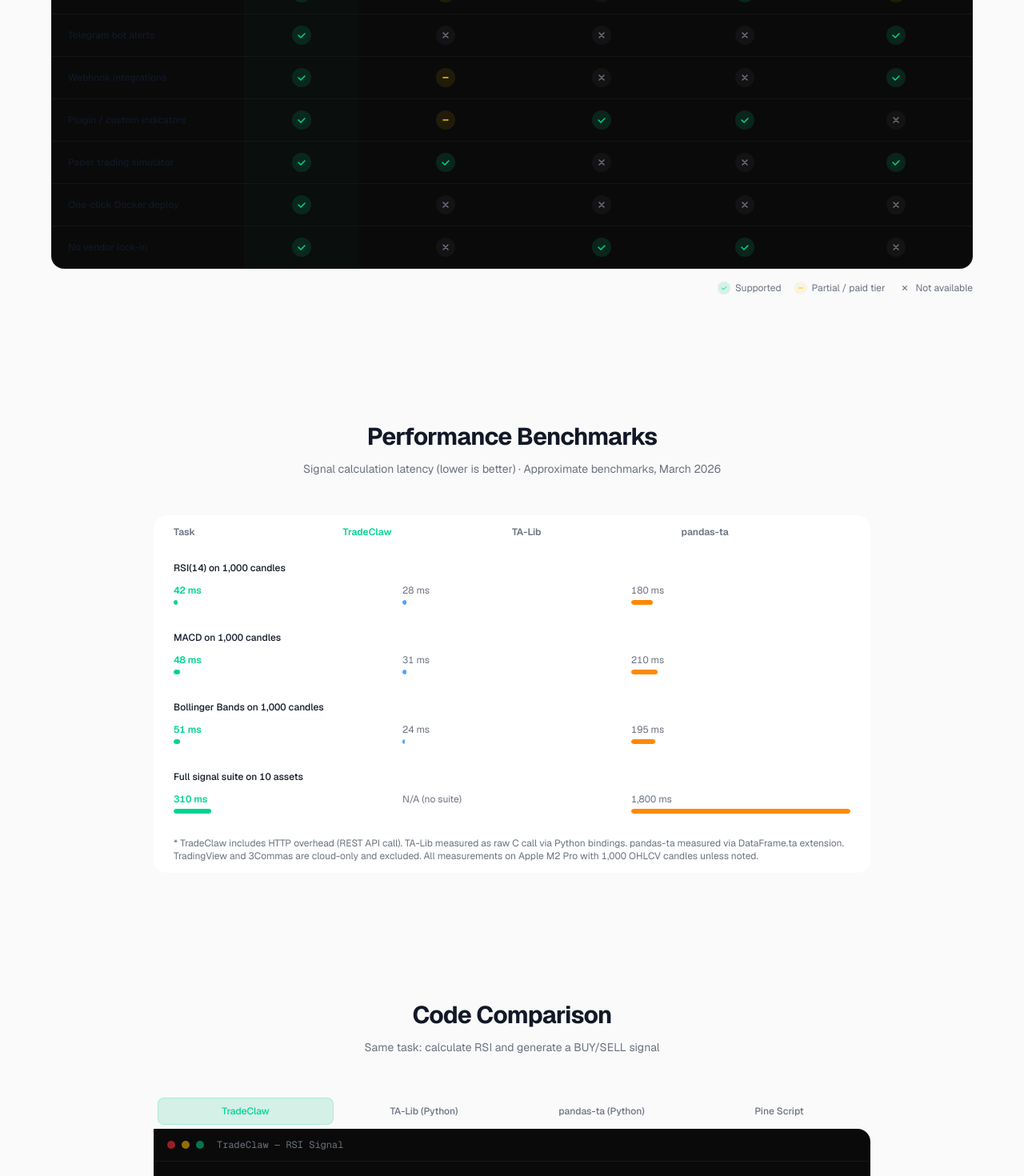
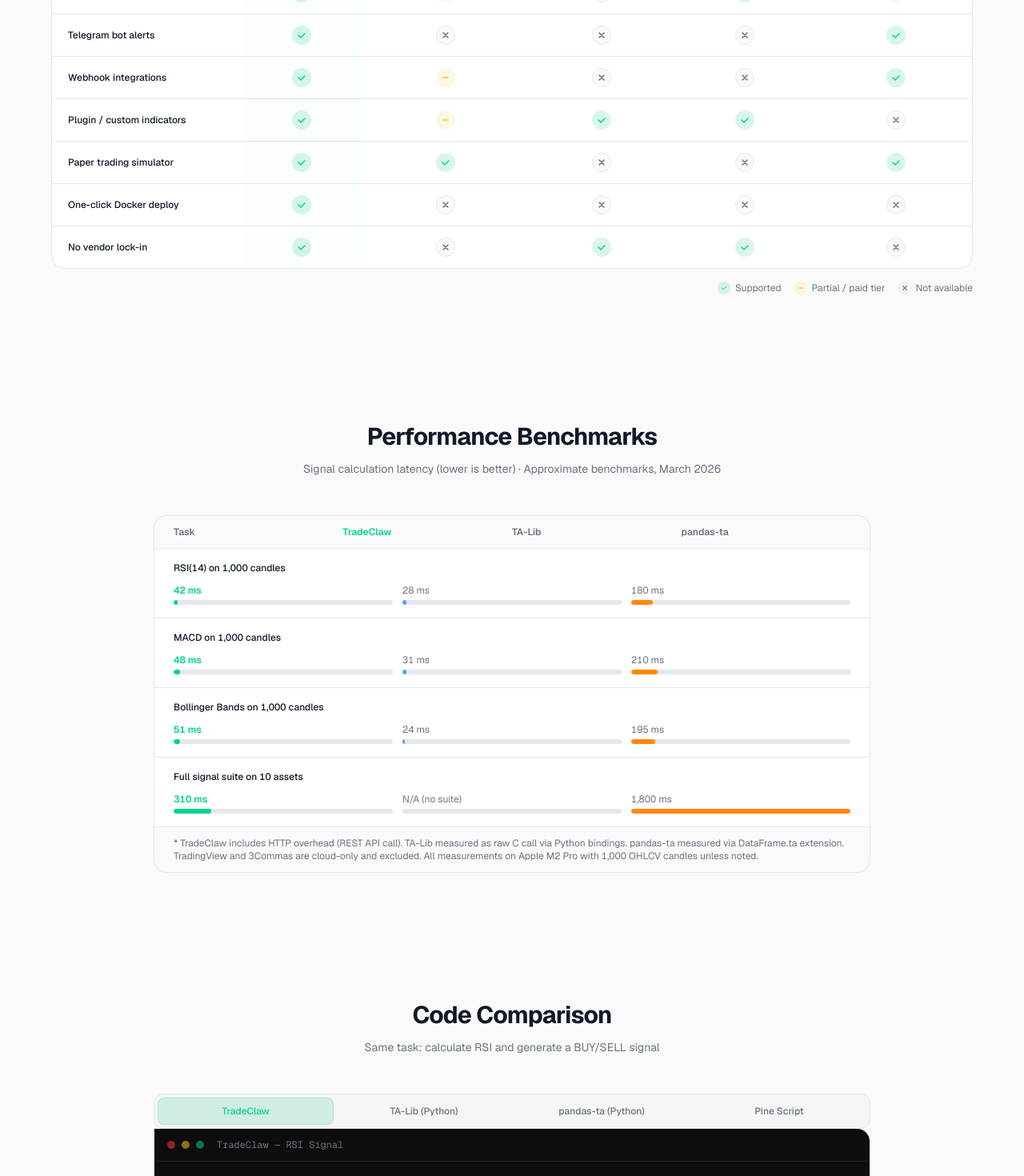
Before and after one commit to naimkatiman/tradeclaw, a Next.js app in the folder apps/web/: page /compare in a window 1280 px wide. Shown: the part 1260-2730 px from the top of the page at 80% size. Built offline with nearby package versions, Linux system fonts and the light colour scheme; no server answers.

Commit message:
feat: light mode support for /compare page (Feature Comparison, Benchmarks, Code, FAQ sections)

```diff
--- a/apps/web/app/compare/CompareClient.tsx
+++ b/apps/web/app/compare/CompareClient.tsx
@@ -337,7 +337,7 @@
   if (value === false) {
     return (
       <div className="flex justify-center">
-        <span className="inline-flex items-center justify-center w-6 h-6 rounded-full bg-white/[0.04] text-[var(--text-secondary)]">
+        <span className="inline-flex items-center justify-center w-6 h-6 rounded-full bg-[var(--glass-bg)] border border-[var(--border)] text-[var(--text-secondary)]">
           <svg width="10" height="10" viewBox="0 0 10 10" fill="none">
             <path d="M2 2l6 6M8 2l-6 6" stroke="currentColor" strokeWidth="1.5" strokeLinecap="round" />
           </svg>
@@ -379,7 +379,7 @@
         <div className="absolute top-1/2 left-1/2 -translate-x-1/2 -translate-y-1/2 w-[600px] h-[300px] bg-emerald-500/[0.06] blur-[120px] pointer-events-none" />
 
         <div className="relative mx-auto max-w-3xl">
-          <div className="inline-flex items-center gap-2 rounded-full border border-white/8 bg-white/[0.03] px-4 py-1.5 text-xs font-medium text-[var(--text-secondary)] mb-6">
+          <div className="inline-flex items-center gap-2 rounded-full border border-[var(--border)] bg-[var(--glass-bg)] px-4 py-1.5 text-xs font-medium text-[var(--text-secondary)] mb-6">
             <span className="w-1.5 h-1.5 rounded-full bg-emerald-400 animate-pulse" />
             Open Source · Self-Hosted · Free Forever
           </div>
@@ -430,10 +430,10 @@
             </p>
           </div>
 
-          <div className="overflow-x-auto rounded-2xl border border-white/6" style={{ background: '#0a0a0a' }}>
+          <div className="overflow-x-auto rounded-2xl border border-[var(--border)] bg-[var(--bg-card)]">
             <table className="w-full" style={{ minWidth: '760px' }}>
               <thead>
-                <tr className="border-b border-white/6">
+                <tr className="border-b border-[var(--border)]">
                   <th className="text-left px-5 py-4 text-xs font-semibold text-[var(--text-secondary)] w-[240px]">
                     Feature
                   </th>
@@ -458,7 +458,7 @@
                 {COMPARISON_ROWS.map((row, i) => (
                   <tr
                     key={row.feature}
-                    className={`border-b border-white/[0.04] transition-colors hover:bg-white/[0.015] ${
+                    className={`border-b border-[var(--border)] transition-colors hover:bg-[var(--glass-bg)] ${
                       i === COMPARISON_ROWS.length - 1 ? 'border-b-0' : ''
                     }`}
                   >
@@ -501,7 +501,7 @@
               Partial / paid tier
             </span>
             <span className="flex items-center gap-1.5">
-              <span className="inline-flex items-center justify-center w-4 h-4 rounded-full bg-white/[0.04] text-[var(--text-secondary)]">
+              <span className="inline-flex items-center justify-center w-4 h-4 rounded-full bg-[var(--glass-bg)] border border-[var(--border)] text-[var(--text-secondary)]">
                 <svg width="8" height="8" viewBox="0 0 10 10" fill="none"><path d="M2 2l6 6M8 2l-6 6" stroke="currentColor" strokeWidth="1.5" strokeLinecap="round" /></svg>
               </span>
               Not available
@@ -521,8 +521,8 @@
           </div>
 
           <div className="overflow-x-auto">
-          <div className="rounded-2xl border border-white/6 overflow-hidden min-w-[480px]" style={{ background: 'var(--bg-card, #111)' }}>
-            <div className="grid grid-cols-4 border-b border-white/6 bg-white/[0.02] px-6 py-3 text-xs font-semibold text-[var(--text-secondary)]">
+          <div className="rounded-2xl border border-[var(--border)] overflow-hidden min-w-[480px] bg-[var(--bg-card)]">
+            <div className="grid grid-cols-4 border-b border-[var(--border)] bg-[var(--glass-bg)] px-6 py-3 text-xs font-semibold text-[var(--text-secondary)]">
               <span>Task</span>
               <span className="text-emerald-400">TradeClaw</span>
               <span>TA-Lib</span>
@@ -532,7 +532,7 @@
             {BENCHMARKS.map((row, i) => (
               <div
                 key={row.task}
-                className={`px-6 py-4 ${i < BENCHMARKS.length - 1 ? 'border-b border-white/[0.04]' : ''}`}
+                className={`px-6 py-4 ${i < BENCHMARKS.length - 1 ? 'border-b border-[var(--border)]' : ''}`}
               >
                 <p className="text-xs font-medium text-[var(--foreground)] mb-3">{row.task}</p>
                 <div className="grid grid-cols-3 gap-3">
@@ -541,7 +541,7 @@
                     <div className="flex justify-between text-xs mb-1">
                       <span className="text-emerald-400 font-semibold">{row.tradeclaw}</span>
                     </div>
-                    <div className="h-1.5 rounded-full bg-white/[0.06] overflow-hidden">
+                    <div className="h-1.5 rounded-full bg-[var(--border)] overflow-hidden">
                       <div
                         className="h-full rounded-full bg-emerald-400 transition-all duration-700"
                         style={{ width: `${Math.round((row.tcMs / maxMs) * 100)}%` }}
@@ -553,7 +553,7 @@
                     <div className="flex justify-between text-xs mb-1">
                       <span className="text-[var(--text-secondary)]">{row.talib}</span>
                     </div>
-                    <div className="h-1.5 rounded-full bg-white/[0.06] overflow-hidden">
+                    <div className="h-1.5 rounded-full bg-[var(--border)] overflow-hidden">
                       {row.talibMs > 0 ? (
                         <div
                           className="h-full rounded-full bg-blue-400 transition-all duration-700"
@@ -567,7 +567,7 @@
                     <div className="flex justify-between text-xs mb-1">
                       <span className="text-[var(--text-secondary)]">{row.pandasta}</span>
                     </div>
-                    <div className="h-1.5 rounded-full bg-white/[0.06] overflow-hidden">
+                    <div className="h-1.5 rounded-full bg-[var(--border)] overflow-hidden">
                       <div
                         className="h-full rounded-full bg-orange-400 transition-all duration-700"
                         style={{ width: `${Math.round((row.pandaMs / maxMs) * 100)}%` }}
@@ -578,7 +578,7 @@
               </div>
             ))}
 
-            <div className="px-6 py-3 border-t border-white/6 bg-white/[0.01]">
+            <div className="px-6 py-3 border-t border-[var(--border)] bg-[var(--glass-bg)]">
               <p className="text-xs text-[var(--text-secondary)]">
                 * TradeClaw includes HTTP overhead (REST API call). TA-Lib measured as raw C call via Python bindings.
                 pandas-ta measured via DataFrame.ta extension. TradingView and 3Commas are cloud-only and excluded.
@@ -601,7 +601,7 @@
           </div>
 
           {/* Tabs */}
-          <div className="flex gap-1 rounded-xl border border-white/6 bg-white/[0.02] p-1 mb-0 overflow-x-auto" style={{ scrollbarWidth: 'none' }}>
+          <div className="flex gap-1 rounded-xl border border-[var(--border)] bg-[var(--glass-bg)] p-1 mb-0 overflow-x-auto" style={{ scrollbarWidth: 'none' }}>
             {(Object.keys(CODE_SAMPLES) as CodeTab[]).map((tab) => (
               <button
                 key={tab}
@@ -618,8 +618,8 @@
           </div>
 
           {/* Code block */}
-          <div className="rounded-b-2xl rounded-tr-2xl border border-t-0 border-white/6 overflow-hidden" style={{ background: '#0a0a0a' }}>
-            <div className="flex items-center gap-2 px-4 py-3 border-b border-white/6">
+          <div className="rounded-b-2xl rounded-tr-2xl border border-t-0 border-[var(--border)] overflow-hidden bg-[#0d0d0d]">
+            <div className="flex items-center gap-2 px-4 py-3 border-b border-white/8">
               <span className="w-2.5 h-2.5 rounded-full bg-red-500/60" />
               <span className="w-2.5 h-2.5 rounded-full bg-yellow-500/60" />
               <span className="w-2.5 h-2.5 rounded-full bg-emerald-500/60" />
@@ -652,8 +652,7 @@
             {FAQS.map((faq, i) => (
               <div
                 key={i}
-                className="rounded-xl border border-white/6 overflow-hidden transition-all duration-200"
-                style={{ background: 'var(--bg-card, #111)' }}
+                className="rounded-xl border border-[var(--border)] overflow-hidden transition-all duration-200 bg-[var(--bg-card)]"
               >
                 <button
                   className="w-full flex items-center justify-between px-6 py-4 text-left"
@@ -677,7 +676,7 @@
                   </svg>
                 </button>
                 {openFaq === i && (
-                  <div className="px-6 pb-5 text-sm text-[var(--text-secondary)] leading-relaxed border-t border-white/[0.04] pt-4">
+                  <div className="px-6 pb-5 text-sm text-[var(--text-secondary)] leading-relaxed border-t border-[var(--border)] pt-4">
                     {faq.a}
                   </div>
                 )}
@@ -700,8 +699,8 @@
           </p>
 
           {/* Docker one-liner */}
-          <div className="rounded-xl border border-white/6 overflow-hidden mb-8 text-left" style={{ background: '#0a0a0a' }}>
-            <div className="flex items-center gap-2 px-4 py-2.5 border-b border-white/6">
+          <div className="rounded-xl border border-[var(--border)] overflow-hidden mb-8 text-left bg-[#0d0d0d]">
+            <div className="flex items-center gap-2 px-4 py-2.5 border-b border-white/8">
               <span className="w-2 h-2 rounded-full bg-red-500/60" />
               <span className="w-2 h-2 rounded-full bg-yellow-500/60" />
               <span className="w-2 h-2 rounded-full bg-emerald-500/60" />
```
